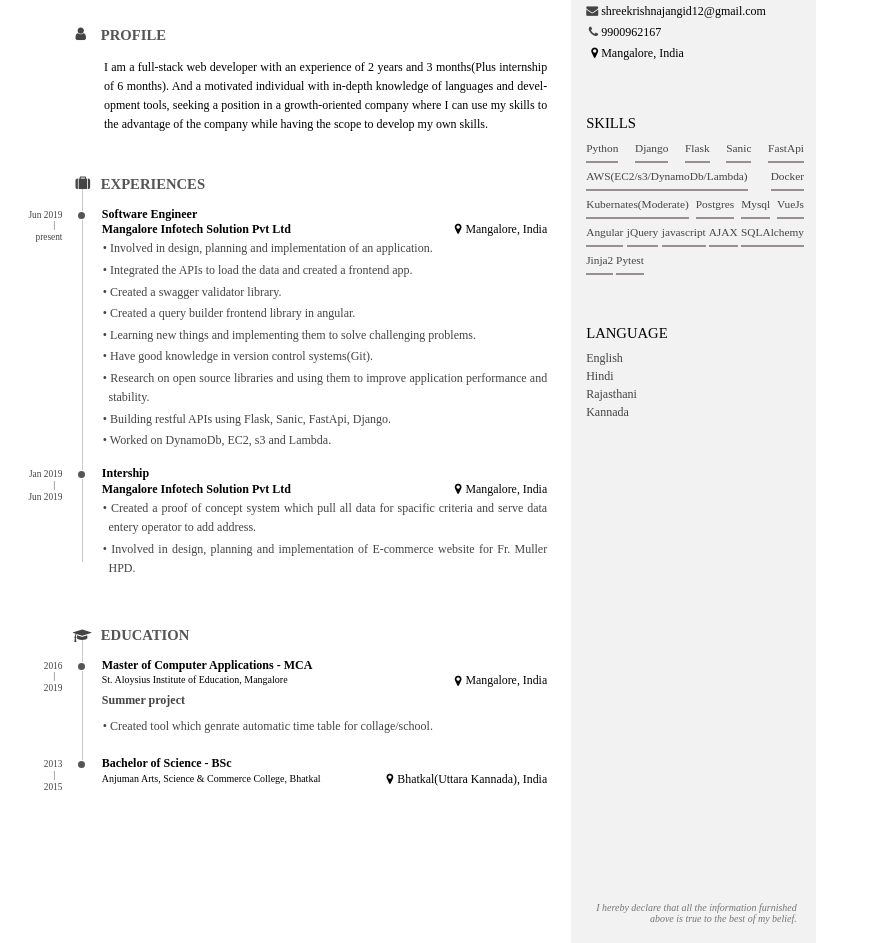
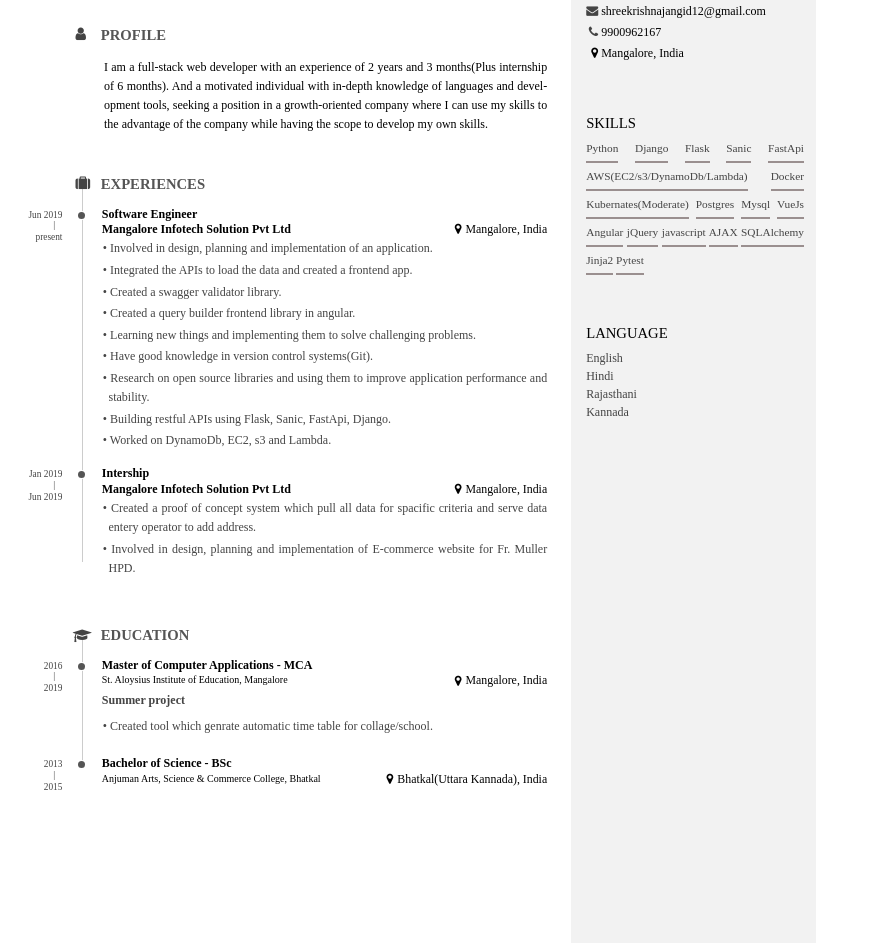
Before and after one commit to krishnajangid/resume, a plain HTML site: page index.html in a window 1280 px wide. Shown: the part 113-1056 px from the top of the page, without its empty margins (0-879 px from the left). Drawn offline with nearby package versions, Linux system fonts and the light colour scheme.

Commit message:
Update index.html

```diff
--- a/index.html
+++ b/index.html
@@ -210,7 +210,6 @@
       </ul>
     </div>
     <div class="side-block" id="disclaimer">
-      I hereby declare that all the information furnished above is true to the best of my belief.
     </div>
   </aside>
 </body>
```
